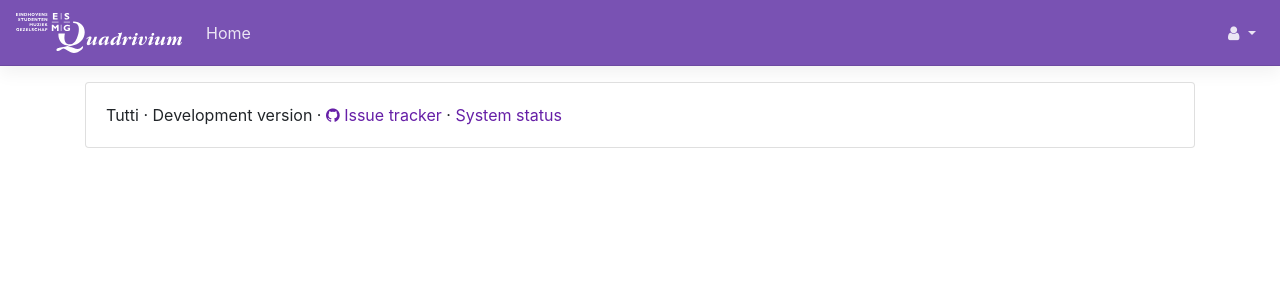
After one commit to mhvis/tutti, a Django app: page /about/ in a window 1280 px wide. The commit adds this page. Shown: the top 300 px of the page. Run offline with Django 3.2, Linux system fonts and the light colour scheme; a user stored in the database is signed in; parts of the project's set-up code (start-up, migrations or seed data) failed here and were passed over; some libraries are stand-ins or nearby versions.

Commit message:
Change from Pipenv to pip-tools, change base layout slightly

```diff
--- a/frontend/src/style.scss
+++ b/frontend/src/style.scss
@@ -3,11 +3,15 @@
 //$enable-shadows: true;
 //$enable-gradients: true;
 
+// Q-purple supposedly
 $primary: #661fa7;
 
-// Q-purple maybe: #661fa7
 // Bootstrap purple: #6f42c1
 // Purple used in favicon: #42296b
+
+// Lighter purple
+//$primary: #7952b3;
+
 
 // Bootstrap import
 // Required
@@ -57,3 +61,19 @@ $primary: #661fa7;
 @import "~@fullcalendar/daygrid/main";
 @import "~@fullcalendar/list/main";
 @import "~@fullcalendar/bootstrap/main";
+
+
+// Don't look at getbootstrap.com
+.bd-navbar {
+    min-height: 4rem;
+    background-color: #7952b3;
+    box-shadow: 0 0.5rem 1rem rgba(0,0,0,.05), inset 0 -1px 0 rgba(0,0,0,.1);
+}
+.bd-navbar .navbar-nav .nav-link {
+    padding-right: .5rem;
+    padding-left: .5rem;
+    color: rgba(255,255,255,.85);
+}
+.bd-navbar .navbar-nav .nav-link.active {
+    font-weight: 600;
+}
--- a/frontend/webpack.config.js
+++ b/frontend/webpack.config.js
@@ -2,7 +2,7 @@ const path = require('path');
 const MiniCssExtractPlugin = require('mini-css-extract-plugin');
 
 module.exports = {
-    mode: process.env.NODE_ENV,
+    mode: 'production',
     entry: {
         main: ['./src/index.js', './src/style.scss'],
     },
--- a/pages/templates/base.html
+++ b/pages/templates/base.html
@@ -14,7 +14,7 @@
 
 <body>
 
-<nav class="navbar navbar-expand-md navbar-dark bg-primary">
+<nav class="navbar navbar-expand-md navbar-dark bd-navbar">
     <a class="navbar-brand" href="{% url 'pages:index' %}">
         <img src="{% static "img/logo_white.svg" %}" height="40" alt="ESMG Quadrivium">
     </a>
@@ -23,27 +23,39 @@
     </button>
     <div class="collapse navbar-collapse" id="navbarCollapse">
         <ul class="navbar-nav mr-auto">
-            <li class="nav-item {% block nav-home %}{% endblock %}">
-                <a class="nav-link" href="{% url "pages:index" %}">Home</a>
+            <li class="nav-item">
+                <a class="nav-link {% block nav-home %}{% endblock %}" href="{% url "pages:index" %}">Home</a>
             </li>
             {% if perms.pennotools %}
-                <li class="nav-item {% block nav-qrekening %}{% endblock %}">
-                    <a class="nav-link" href="{% url "pennotools:qrekening" %}">Q rekening</a>
+                <li class="nav-item">
+                    <a class="nav-link {% block nav-qrekening %}{% endblock %}"
+                       href="{% url "pennotools:qrekening" %}">Q rekening</a>
                 </li>
             {% endif %}
             {% if perms.duqduqgo %}
-                <li class="nav-item {% block nav-qalendar %}{% endblock %}">
-                    <a class="nav-link" href="{% url "duqduqgo:qalendar" %}">Qalendar</a>
+                <li class="nav-item">
+                    <a class="nav-link {% block nav-qalendar %}{% endblock %}" href="{% url "duqduqgo:qalendar" %}">Calendar</a>
                 </li>
             {% endif %}
-        </ul>
-        <ul class="navbar-nav">
             {% if perms.members %}
                 <li class="nav-item">
                     <a class="nav-link" href="{% url "admin:index" %}">Members admin</a>
                 </li>
             {% endif %}
-            <li class="nav-item"><a class="nav-link" href="{% url 'oidc:logout' %}">Log out</a></li>
+        </ul>
+
+        <ul class="navbar-nav">
+            <li class="nav-item dropdown">
+                <a class="nav-link dropdown-toggle" href="#" data-toggle="dropdown">
+                    <i class="fa fa-user"></i>
+                </a>
+                <div class="dropdown-menu dropdown-menu-right">
+                    <a class="dropdown-item" href="{% url 'oidc:logout' %}">Log out</a>
+                    <div class="dropdown-divider"></div>
+                    <a class="dropdown-item" href="{% url "pages:about" %}">About</a>
+                </div>
+
+            </li>
         </ul>
     </div>
 </nav>
@@ -52,25 +64,6 @@
     {% block content %}{% endblock %}
 </div>
 
-<hr>
-
-<div class="container">
-    <small class="text-muted">
-        <a href="https://github.com/mhvis/tutti/commits/master" style="text-decoration: none;">
-            <img alt="Last change"
-                 src="https://badgen.net/github/last-commit/mhvis/tutti/master?style=flat-square&label=last change">
-        </a>
-        <a href="https://status.esmgquadrivium.nl" style="text-decoration: none;">
-            <img alt="Past week uptime"
-                 src="https://badgen.net/uptime-robot/week/m784657378-f36d9d3037b941f99c051d8f?style=flat-square&label=uptime">
-        </a>
-        <a href="https://github.com/mhvis/tutti/issues" style="text-decoration: none;">
-            <img alt="GitHub issues"
-                 src="https://badgen.net/github/open-issues/mhvis/tutti?style=flat-square&label=issues">
-        </a>
-    </small>
-</div>
-
 <script src="{% static 'bundle.js' %}"></script>
 </body>
 </html>
--- /dev/null
+++ b/pages/templates/pages/about.html
@@ -0,0 +1,15 @@
+{% extends "base.html" %}
+{% block content %}
+    <div class="card">
+        <div class="card-body">
+            Tutti
+            {% if build_date %}
+                · Build date {{ build_date|date:"c" }}
+            {% else %}
+                · Development version
+            {% endif %}
+            · <a href="https://github.com/mhvis/tutti"><i class="fa fa-github"></i> Issue tracker</a>
+            · <a href="https://status.esmgquadrivium.nl">System status</a>
+        </div>
+    </div>
+{% endblock %}
--- a/pages/templates/pages/home.html
+++ b/pages/templates/pages/home.html
@@ -1,5 +1,5 @@
 {% extends "base.html" %}
 {% block nav-home %}active{% endblock %}
 {% block content %}
-    <h1>Home</h1>
+    <h1><i class="fa fa-home"></i></h1>
 {% endblock %}
--- a/pages/urls.py
+++ b/pages/urls.py
@@ -1,8 +1,9 @@
 from django.urls import path
 
-from pages.views import IndexView
+from pages.views import IndexView, AboutView
 
 app_name = 'pages'
 urlpatterns = [
     path('', IndexView.as_view(), name='index'),
+    path('about/', AboutView.as_view(), name='about'),
 ]
--- a/pages/views.py
+++ b/pages/views.py
@@ -1,7 +1,26 @@
+import os.path
+from datetime import date
+
+from django.conf import settings
 from django.contrib.auth.mixins import LoginRequiredMixin
-
 from django.views.generic import TemplateView
 
 
 class IndexView(LoginRequiredMixin, TemplateView):
     template_name = 'pages/home.html'
+
+
+class AboutView(LoginRequiredMixin, TemplateView):
+    template_name = 'pages/about.html'
+
+    def get_context_data(self, **kwargs):
+        """Loads app build date from file."""
+        context = super().get_context_data(**kwargs)
+        build_date = None
+        try:
+            with open(os.path.join(settings.BASE_DIR, "builddate.txt")) as f:
+                build_date = date.fromisoformat(f.read().strip())
+        except FileNotFoundError:
+            pass
+        context['build_date'] = build_date
+        return context
```
Also changed, not shown: dev-requirements.txt (added, +15 -0 lines), requirements.txt (+49 -44 lines), tutti/settings.py (+5 -3 lines), README.md, frontend/dist/style.css, 8 other files.
